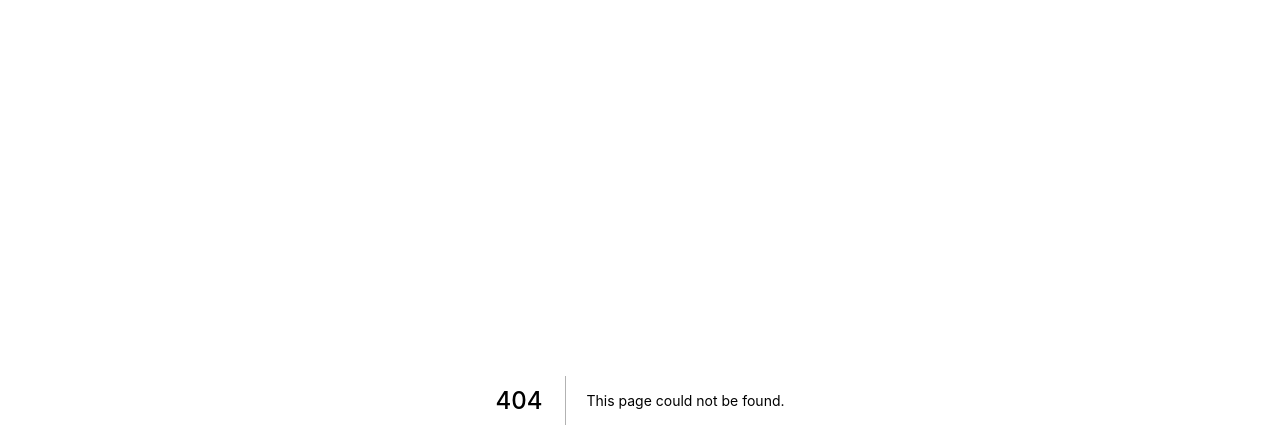
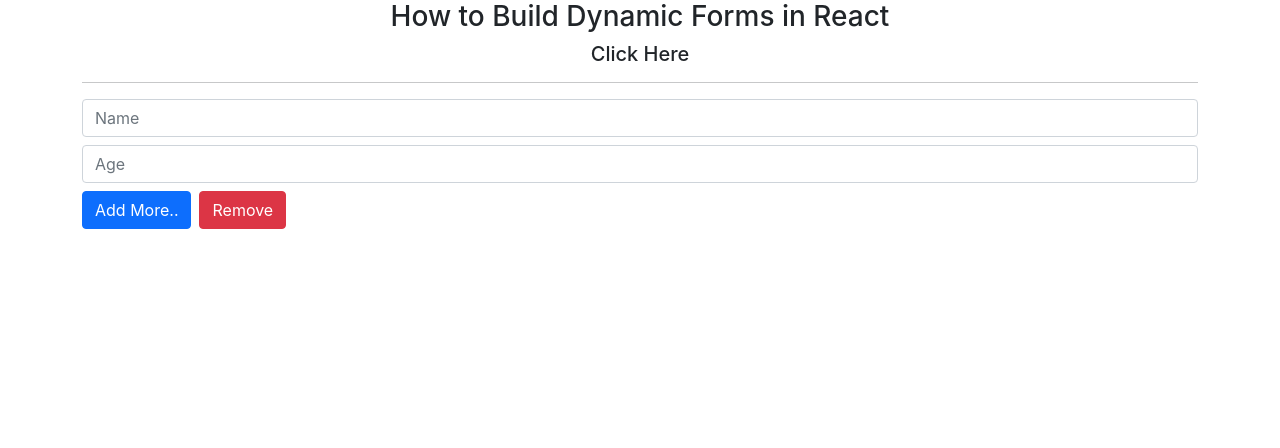
Before and after one commit to jibon969/nextjs_core, a Next.js app: page /tryNextjs/dynamic-form in a window 1280 px wide. Before the commit this address had no page. Shown: the top 448 px of the page. Built offline with nearby package versions, Linux system fonts and the light colour scheme.

Commit message:
added dynamic form in next js

```diff
--- /dev/null
+++ b/src/pages/tryNextjs/dynamic-form.js
@@ -0,0 +1,79 @@
+import {useState} from 'react';
+import Link from 'next/link'
+
+const dynamicForm = () => {
+    const [inputFields, setInputFields] = useState([
+        {name: '', age: ''}
+    ]);
+
+    const handleFormChange = (index, event) => {
+        let data = [...inputFields];
+        data[index][event.target.name] = event.target.value;
+        setInputFields(data);
+    };
+
+    const addFields = () => {
+        let newField = {name: '', age: ''};
+
+        setInputFields([...inputFields, newField])
+    };
+
+    const submit = (e) => {
+        e.preventDefault();
+        console.log(inputFields)
+    };
+
+    const removeFields = (index) => {
+        let data = [...inputFields];
+        data.splice(index, 1);
+        setInputFields(data)
+    };
+
+    return (
+        <>
+            <div className="container">
+                <div className="row">
+                    <div className="col text-center">
+                        <h3>How to Build Dynamic Forms in React</h3>
+                        <h5>
+                            <Link href="https://www.freecodecamp.org/news/build-dynamic-forms-in-react/">
+                                <a>Click Here</a>
+                            </Link>
+                        </h5>
+                        <hr/>
+                    </div>
+                </div>
+                <div className="row justify-center">
+                    <div className="col">
+                        <form onSubmit={submit}>
+                            {inputFields.map((input, index) => {
+                                return (
+                                    <div key={index}>
+                                        <input
+                                            name='name'
+                                            placeholder='Name'
+                                            value={input.name}
+                                            onChange={event => handleFormChange(index, event)}
+                                            className="form-control mb-2"
+                                        />
+                                        <input
+                                            name='age'
+                                            placeholder='Age'
+                                            value={input.age}
+                                            onChange={event => handleFormChange(index, event)}
+                                            className="form-control mb-2"
+                                        />
+                                        <button className="btn btn-primary mb-3" onClick={addFields}>Add More..</button>
+                                        <button className="btn btn-danger mx-2 mb-3" onClick={() => removeFields(index)}>Remove</button>
+                                    </div>
+                                )
+                            })}
+                        </form>
+                    </div>
+                </div>
+            </div>
+        </>
+    )
+};
+
+export default dynamicForm;
```
Also changed, not shown: src/pages/tryNextjs/index.js (added, +26 -0 lines).
